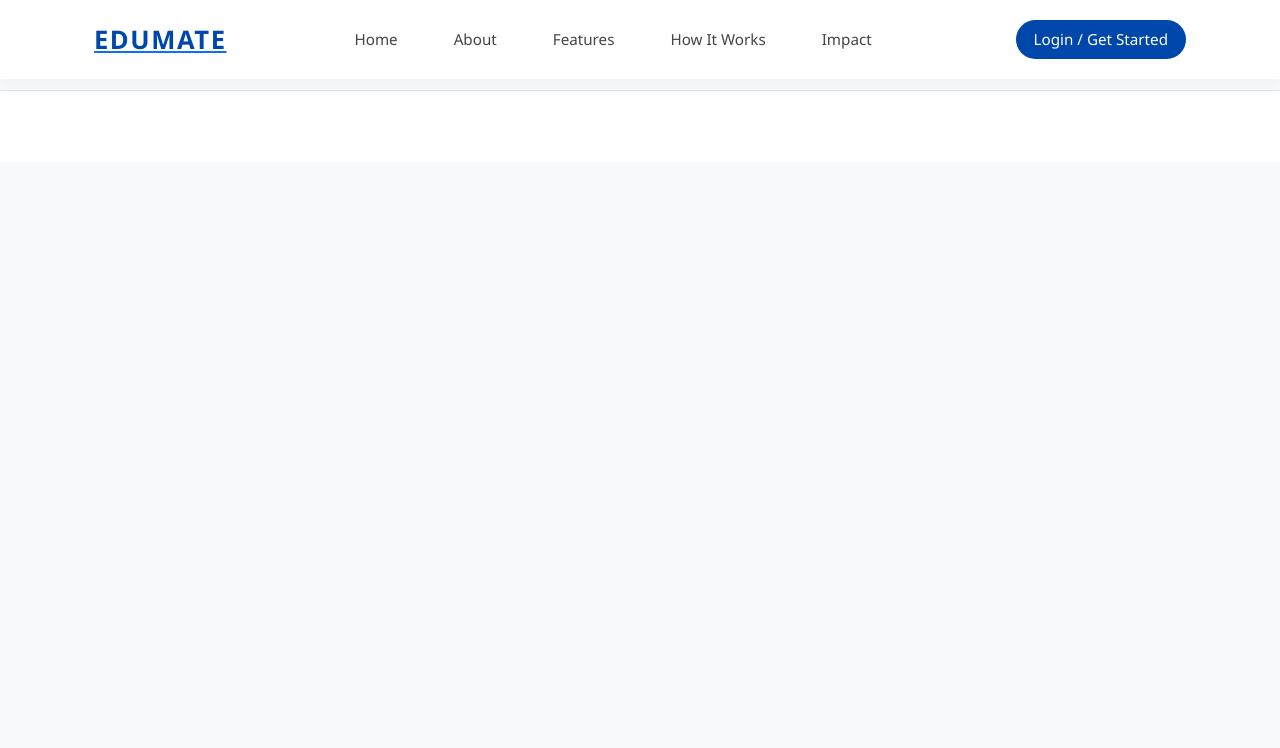
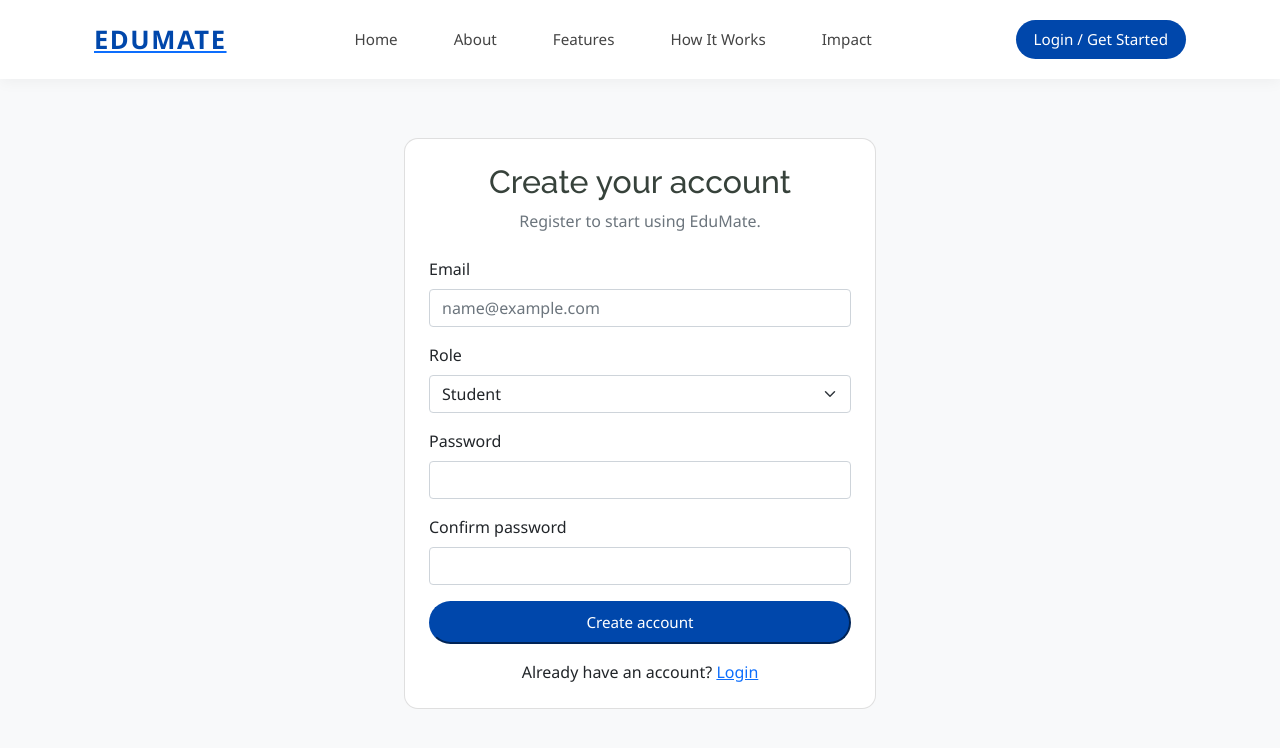
Before and after one commit to zobayerlabib/edumate, a React (Create React App) app in the folder frontend/: page /register in a window 1280 px wide. Shown: the top 748 px of the page. Built offline with nearby package versions, Linux system fonts and the light colour scheme.

Commit message:
Update UI styling and add homepage logo

```diff
--- a/frontend/package.json
+++ b/frontend/package.json
@@ -3,6 +3,7 @@
   "version": "0.1.0",
   "private": true,
   "dependencies": {
+    "axios": "^1.13.2",
     "bootstrap": "^5.1.3",
     "react": "^18.1.0",
     "react-bootstrap": "^2.3.1",
--- a/frontend/src/App.js
+++ b/frontend/src/App.js
@@ -2,7 +2,7 @@
 import React from "react";
 import "./App.css";
 
-import { BrowserRouter as Router, Routes, Route } from "react-router-dom";
+import { BrowserRouter as Router, Routes, Route, Navigate } from "react-router-dom";
 
 import Navbar from "./components/layout/Navbar";
 import Footer from "./components/layout/Footer";
@@ -13,14 +13,17 @@ import StudentDashboard from "./pages/StudentDashboard";
 import TeacherDashboard from "./pages/TeacherDashboard";
 import AdminDashboard from "./pages/AdminDashboard";
 
-// NEW auth pages
 import AuthLoginPage from "./pages/AuthLoginPage";
 import RegisterPage from "./pages/RegisterPage";
 import ForgotPasswordPage from "./pages/ForgotPasswordPage";
 
+import { AuthProvider } from "./context/AuthContext";
+import ProtectedRoute from "./components/auth/ProtectedRoute";
+
 function App() {
   return (
     <Router>
+      <AuthProvider>
         <div className="edumate-page">
           <Navbar />
 
@@ -28,23 +31,34 @@ function App() {
             <Routes>
               <Route path="/" element={<HomePage />} />
 
-            {/* Role selection (kept at /login) */}
-            <Route path="/login" element={<RoleSelectPage />} />
+              {/* Role select */}
+              <Route path="/login/role-select" element={<RoleSelectPage />} />
 
-            {/* New auth routes */}
-            <Route path="/auth/login" element={<AuthLoginPage />} />
-            <Route path="/auth/register" element={<RegisterPage />} />
-            <Route path="/auth/forgot-password" element={<ForgotPasswordPage />} />
+              {/* Auth */}
+              <Route path="/login" element={<AuthLoginPage />} />
+              <Route path="/register" element={<RegisterPage />} />
+              <Route path="/forgot-password" element={<ForgotPasswordPage />} />
 
-            {/* Dashboards */}
+              {/* Protected dashboards */}
+              <Route element={<ProtectedRoute allowedRoles={["student"]} />}>
                 <Route path="/student" element={<StudentDashboard />} />
+              </Route>
+
+              <Route element={<ProtectedRoute allowedRoles={["teacher"]} />}>
                 <Route path="/teacher" element={<TeacherDashboard />} />
+              </Route>
+
+              <Route element={<ProtectedRoute allowedRoles={["admin"]} />}>
                 <Route path="/admin" element={<AdminDashboard />} />
+              </Route>
+
+              <Route path="*" element={<Navigate to="/" replace />} />
             </Routes>
           </main>
 
           <Footer />
         </div>
+      </AuthProvider>
     </Router>
   );
 }
--- /dev/null
+++ b/frontend/src/api/axios.js
@@ -0,0 +1,14 @@
+// src/api/axios.js
+import axios from "axios";
+
+const api = axios.create({
+  baseURL: process.env.REACT_APP_API_BASE_URL || "http://127.0.0.1:8000",
+});
+
+api.interceptors.request.use((config) => {
+  const token = localStorage.getItem("edumate_token");
+  if (token) config.headers.Authorization = `Bearer ${token}`;
+  return config;
+});
+
+export default api;
--- /dev/null
+++ b/frontend/src/components/auth/ProtectedRoute.js
@@ -0,0 +1,21 @@
+// src/components/auth/ProtectedRoute.js
+import React from "react";
+import { Navigate, Outlet, useLocation } from "react-router-dom";
+import { useAuth } from "../../context/AuthContext";
+
+export default function ProtectedRoute({ allowedRoles }) {
+  const { isAuthenticated, user } = useAuth();
+  const location = useLocation();
+
+  if (!isAuthenticated) {
+    return <Navigate to="/login" replace state={{ from: location.pathname }} />;
+  }
+
+  if (allowedRoles?.length && user?.role && !allowedRoles.includes(user.role)) {
+    const role = user.role;
+    const fallback = role === "admin" ? "/admin" : role === "teacher" ? "/teacher" : "/student";
+    return <Navigate to={fallback} replace />;
+  }
+
+  return <Outlet />;
+}
--- a/frontend/src/components/layout/Navbar.js
+++ b/frontend/src/components/layout/Navbar.js
@@ -1,8 +1,12 @@
 // src/components/layout/Navbar.js
 import React from "react";
-import { Link } from "react-router-dom";
+import { Link, useNavigate } from "react-router-dom";
+import { useAuth } from "../../context/AuthContext";
 
 function Navbar() {
+  const navigate = useNavigate();
+  const { isAuthenticated, user, logout } = useAuth();
+
   return (
     <header
       id="header"
@@ -19,37 +23,40 @@ function Navbar() {
         <nav id="navbar" className="navbar">
           <ul>
             <li>
-              <Link className="nav-link" to="/">
-                Home
-              </Link>
+              <a className="nav-link" href="/#hero">Home</a>
             </li>
             <li>
-              <a className="nav-link" href="/#about">
-                About
-              </a>
+              <a className="nav-link" href="/#about">About</a>
             </li>
             <li>
-              <a className="nav-link" href="/#features">
-                Features
-              </a>
+              <a className="nav-link" href="/#features">Features</a>
             </li>
             <li>
-              <a className="nav-link" href="/#how-it-works">
-                How It Works
-              </a>
+              <a className="nav-link" href="/#how-it-works">How It Works</a>
             </li>
             <li>
-              <a className="nav-link" href="/#stats">
-                Impact
-              </a>
+              <a className="nav-link" href="/#stats">Impact</a>
             </li>
           </ul>
         </nav>
 
-        {/* Login / Get Started */}
-        <Link to="/login" className="btn-get-started">
-          Login / Get Started
-        </Link>
+        {/* CTA Button */}
+        {isAuthenticated ? (
+          <button
+            className="btn-get-started"
+            type="button"
+            onClick={() => {
+              logout();
+              navigate("/login");
+            }}
+          >
+            Logout ({user?.role})
+          </button>
+        ) : (
+          <Link to="/login/role-select" className="btn-get-started">
+            Login / Get Started
+          </Link>
+        )}
       </div>
     </header>
   );
--- /dev/null
+++ b/frontend/src/context/AuthContext.js
@@ -0,0 +1,45 @@
+// src/context/AuthContext.js
+import React, { createContext, useContext, useEffect, useMemo, useState } from "react";
+
+const AuthContext = createContext(null);
+
+export function AuthProvider({ children }) {
+  const [token, setToken] = useState(null);
+  const [user, setUser] = useState(null); // { email, role }
+
+  useEffect(() => {
+    const savedToken = localStorage.getItem("edumate_token");
+    const savedUser = localStorage.getItem("edumate_user");
+    if (savedToken) setToken(savedToken);
+    if (savedUser) setUser(JSON.parse(savedUser));
+  }, []);
+
+  const isAuthenticated = !!token;
+
+  const login = ({ token, email, role }) => {
+    setToken(token);
+    setUser({ email, role });
+    localStorage.setItem("edumate_token", token);
+    localStorage.setItem("edumate_user", JSON.stringify({ email, role }));
+  };
+
+  const logout = () => {
+    setToken(null);
+    setUser(null);
+    localStorage.removeItem("edumate_token");
+    localStorage.removeItem("edumate_user");
+  };
+
+  const value = useMemo(
+    () => ({ token, user, isAuthenticated, login, logout }),
+    [token, user, isAuthenticated]
+  );
+
+  return <AuthContext.Provider value={value}>{children}</AuthContext.Provider>;
+}
+
+export function useAuth() {
+  const ctx = useContext(AuthContext);
+  if (!ctx) throw new Error("useAuth must be used inside AuthProvider");
+  return ctx;
+}
--- a/frontend/src/pages/AuthLoginPage.js
+++ b/frontend/src/pages/AuthLoginPage.js
@@ -1,58 +1,94 @@
 // src/pages/AuthLoginPage.js
-import React, { useState } from "react";
-import { useNavigate, Link } from "react-router-dom";
+import React, { useEffect, useState } from "react";
+import { Link, useLocation, useNavigate } from "react-router-dom";
+import api from "../api/axios";
+import { useAuth } from "../context/AuthContext";
 
-function AuthLoginPage() {
+function useQuery() {
+  return new URLSearchParams(useLocation().search);
+}
+
+export default function AuthLoginPage() {
+  const query = useQuery();
+  const roleFromUrl = query.get("role"); // student/teacher/admin
+
+  const location = useLocation();
   const navigate = useNavigate();
+  const { login } = useAuth();
 
-  const [form, setForm] = useState({
-    email: "",
-    password: "",
-    role: "student",
-  });
+  const [email, setEmail] = useState("");
+  const [password, setPassword] = useState("");
+  const [role, setRole] = useState("student");
+  const [loading, setLoading] = useState(false);
+  const [error, setError] = useState("");
 
-  const handleChange = (e) => {
-    const { name, value } = e.target;
-    setForm((prev) => ({ ...prev, [name]: value }));
+  useEffect(() => {
+    if (roleFromUrl === "student" || roleFromUrl === "teacher" || roleFromUrl === "admin") {
+      setRole(roleFromUrl);
+    }
+  }, [roleFromUrl]);
+
+  const goDashboard = (r) => {
+    if (r === "admin") navigate("/admin", { replace: true });
+    else if (r === "teacher") navigate("/teacher", { replace: true });
+    else navigate("/student", { replace: true });
   };
 
-  const handleSubmit = (e) => {
+  const handleSubmit = async (e) => {
     e.preventDefault();
+    setError("");
+    setLoading(true);
 
-    // Mock login: route based on selected role
-    if (form.role === "student") {
-      navigate("/student");
-    } else if (form.role === "teacher") {
-      navigate("/teacher");
-    } else if (form.role === "admin") {
-      navigate("/admin");
+    try {
+      // Backend should return: { access_token, token_type, user: { email, role } }
+      const res = await api.post("/auth/login", { email, password, role });
+
+      const token = res.data?.access_token;
+      const userRole = res.data?.user?.role || role;
+      const userEmail = res.data?.user?.email || email;
+
+      if (!token) throw new Error("No token returned from server.");
+
+      login({ token, email: userEmail, role: userRole });
+
+      const redirectTo = location.state?.from;
+      if (redirectTo) navigate(redirectTo, { replace: true });
+      else goDashboard(userRole);
+    } catch (err) {
+      const msg =
+        err?.response?.data?.detail ||
+        err?.response?.data?.message ||
+        err.message ||
+        "Login failed";
+      setError(msg);
+    } finally {
+      setLoading(false);
     }
   };
 
   return (
-    <section
-      className="py-5"
-      style={{ minHeight: "70vh", background: "#f8f9fa" }}
-    >
-      <div className="container">
-        <div className="row justify-content-center">
-          <div className="col-md-6 col-lg-5">
-            <div className="feature-box">
-              <h2 className="mb-3 text-center">Login to EduMate</h2>
-              <p className="text-muted text-center mb-4">
-                Use your email and select a role to continue. This is a mock login
-                for demonstration purposes.
+    <section className="py-5" style={{ minHeight: "70vh", background: "#f8f9fa" }}>
+      <div className="container" style={{ maxWidth: 520 }}>
+        <div className="card p-4" style={{ borderRadius: 14 }}>
+          <h2 className="text-center mb-2">Login to EduMate</h2>
+          <p className="text-center text-muted mb-4">
+            Sign in to continue to your dashboard.
           </p>
+
+          {error && (
+            <div className="alert alert-danger" role="alert">
+              {error}
+            </div>
+          )}
 
           <form onSubmit={handleSubmit}>
             <div className="mb-3">
               <label className="form-label">Email address</label>
               <input
+                className="form-control"
                 type="email"
-                    className="form-control"
-                    name="email"
-                    value={form.email}
-                    onChange={handleChange}
+                value={email}
+                onChange={(e) => setEmail(e.target.value)}
                 placeholder="name@example.com"
                 required
               />
@@ -61,11 +97,10 @@ function AuthLoginPage() {
             <div className="mb-3">
               <label className="form-label">Password</label>
               <input
+                className="form-control"
                 type="password"
-                    className="form-control"
-                    name="password"
-                    value={form.password}
-                    onChange={handleChange}
+                value={password}
+                onChange={(e) => setPassword(e.target.value)}
                 placeholder="••••••••"
                 required
               />
@@ -73,55 +108,28 @@ function AuthLoginPage() {
 
             <div className="mb-3">
               <label className="form-label">Role</label>
-                  <select
-                    className="form-select"
-                    name="role"
-                    value={form.role}
-                    onChange={handleChange}
-                  >
+              <select className="form-select" value={role} onChange={(e) => setRole(e.target.value)}>
                 <option value="student">Student</option>
                 <option value="teacher">Teacher</option>
                 <option value="admin">Admin</option>
               </select>
             </div>
 
-                <div className="d-flex justify-content-between align-items-center mb-3">
-                  <div className="form-check">
-                    <input
-                      className="form-check-input"
-                      type="checkbox"
-                      id="rememberMe"
-                    />
-                    <label className="form-check-label" htmlFor="rememberMe">
-                      Remember me
-                    </label>
-                  </div>
-                  <Link to="/auth/forgot-password" className="small">
-                    Forgot password?
-                  </Link>
+            <button className="btn-get-started w-100" type="submit" disabled={loading}>
+              {loading ? "Logging in..." : "Login"}
+            </button>
+
+            <div className="d-flex justify-content-between mt-3">
+              <Link to="/forgot-password">Forgot password?</Link>
+              <Link to="/register">Create an account</Link>
             </div>
 
-                <button type="submit" className="btn-get-started w-100">
-                  Login
-                </button>
+            <div className="text-center mt-3">
+              <Link to="/login/role-select">Continue by choosing a role</Link>
+            </div>
           </form>
-
-              <p className="mt-3 mb-1 text-center">
-                <span className="text-muted">Don&apos;t have an account?</span>{" "}
-                <Link to="/auth/register">Create an account</Link>
-              </p>
-
-              <p className="mb-0 text-center" style={{ fontSize: "0.85rem" }}>
-                Or you can{" "}
-                <Link to="/login">continue by choosing a role</Link> without
-                entering credentials.
-              </p>
-            </div>
-          </div>
         </div>
       </div>
     </section>
   );
 }
-
-export default AuthLoginPage;
--- a/frontend/src/pages/ForgotPasswordPage.js
+++ b/frontend/src/pages/ForgotPasswordPage.js
@@ -2,38 +2,36 @@
 import React, { useState } from "react";
 import { Link } from "react-router-dom";
 
-function ForgotPasswordPage() {
+export default function ForgotPasswordPage() {
   const [email, setEmail] = useState("");
-  const [submitted, setSubmitted] = useState(false);
+  const [sent, setSent] = useState(false);
 
   const handleSubmit = (e) => {
     e.preventDefault();
-    // In a real system, a reset link would be sent.
-    setSubmitted(true);
+    // Later: call backend endpoint to send reset email
+    setSent(true);
   };
 
   return (
-    <section
-      className="py-5"
-      style={{ minHeight: "70vh", background: "#f8f9fa" }}
-    >
-      <div className="container">
-        <div className="row justify-content-center">
-          <div className="col-md-6 col-lg-5">
-            <div className="feature-box">
-              <h2 className="mb-3 text-center">Reset Password</h2>
-              <p className="text-muted text-center mb-4">
-                Enter your email address and we will simulate sending a password
-                reset link.
+    <section className="py-5" style={{ minHeight: "70vh", background: "#f8f9fa" }}>
+      <div className="container" style={{ maxWidth: 520 }}>
+        <div className="card p-4" style={{ borderRadius: 14 }}>
+          <h2 className="text-center mb-2">Reset your password</h2>
+          <p className="text-center text-muted mb-4">
+            Enter your email and we’ll send a reset link.
           </p>
 
-              {!submitted ? (
+          {sent ? (
+            <div className="alert alert-success">
+              If an account exists for <b>{email}</b>, a reset link will be sent.
+            </div>
+          ) : (
             <form onSubmit={handleSubmit}>
               <div className="mb-3">
-                    <label className="form-label">Email address</label>
+                <label className="form-label">Email</label>
                 <input
+                  className="form-control"
                   type="email"
-                      className="form-control"
                   value={email}
                   onChange={(e) => setEmail(e.target.value)}
                   placeholder="name@example.com"
@@ -41,28 +39,17 @@ function ForgotPasswordPage() {
                 />
               </div>
 
-                  <button type="submit" className="btn-get-started w-100">
-                    Send Reset Link
+              <button className="btn-get-started w-100" type="submit">
+                Send reset link
               </button>
             </form>
-              ) : (
-                <div className="text-center">
-                  <p className="mb-3">
-                    If this were connected to a backend, a password reset link
-                    would now be sent to <strong>{email}</strong>.
-                  </p>
-                </div>
           )}
 
-              <p className="mt-3 mb-0 text-center">
-                <Link to="/auth/login">Back to login</Link>
-              </p>
-            </div>
+          <div className="text-center mt-3">
+            <Link to="/login">Back to login</Link>
           </div>
         </div>
       </div>
     </section>
   );
 }
-
-export default ForgotPasswordPage;
--- a/frontend/src/pages/RegisterPage.js
+++ b/frontend/src/pages/RegisterPage.js
@@ -1,68 +1,63 @@
 // src/pages/RegisterPage.js
 import React, { useState } from "react";
-import { useNavigate, Link } from "react-router-dom";
+import { Link, useNavigate } from "react-router-dom";
+import api from "../api/axios";
 
-function RegisterPage() {
+export default function RegisterPage() {
   const navigate = useNavigate();
 
-  const [form, setForm] = useState({
-    fullName: "",
-    email: "",
-    role: "student",
-    password: "",
-    confirmPassword: "",
-  });
+  const [role, setRole] = useState("student");
+  const [email, setEmail] = useState("");
+  const [password, setPassword] = useState("");
+  const [confirm, setConfirm] = useState("");
+  const [loading, setLoading] = useState(false);
+  const [error, setError] = useState("");
 
-  const handleChange = (e) => {
-    const { name, value } = e.target;
-    setForm((prev) => ({ ...prev, [name]: value }));
-  };
+  const handleSubmit = async (e) => {
+    e.preventDefault();
+    setError("");
 
-  const handleSubmit = (e) => {
-    e.preventDefault();
+    if (password !== confirm) {
+      setError("Passwords do not match.");
+      return;
+    }
 
-    // In a real system, you would validate & send to backend.
-    // For now, just redirect to login.
-    navigate("/auth/login");
+    setLoading(true);
+    try {
+      // Backend should implement: POST /auth/register { email, password, role }
+      await api.post("/auth/register", { email, password, role });
+      navigate(`/login?role=${role}`, { replace: true });
+    } catch (err) {
+      const msg =
+        err?.response?.data?.detail ||
+        err?.response?.data?.message ||
+        err.message ||
+        "Registration failed";
+      setError(msg);
+    } finally {
+      setLoading(false);
+    }
   };
 
   return (
-    <section
-      className="py-5"
-      style={{ minHeight: "70vh", background: "#f8f9fa" }}
-    >
-      <div className="container">
-        <div className="row justify-content-center">
-          <div className="col-md-6 col-lg-5">
-            <div className="feature-box">
-              <h2 className="mb-3 text-center">Create an EduMate Account</h2>
-              <p className="text-muted text-center mb-4">
-                Register with basic details and choose your role. Integration with
-                real authentication will be added in the backend phase.
+    <section className="py-5" style={{ minHeight: "70vh", background: "#f8f9fa" }}>
+      <div className="container" style={{ maxWidth: 520 }}>
+        <div className="card p-4" style={{ borderRadius: 14 }}>
+          <h2 className="text-center mb-2">Create your account</h2>
+          <p className="text-center text-muted mb-4">
+            Register to start using EduMate.
           </p>
+
+          {error && <div className="alert alert-danger">{error}</div>}
 
           <form onSubmit={handleSubmit}>
             <div className="mb-3">
-                  <label className="form-label">Full name</label>
+              <label className="form-label">Email</label>
               <input
-                    type="text"
                 className="form-control"
-                    name="fullName"
-                    value={form.fullName}
-                    onChange={handleChange}
-                    placeholder="Your name"
-                    required
-                  />
-                </div>
-
-                <div className="mb-3">
-                  <label className="form-label">Email address</label>
-                  <input
                 type="email"
-                    className="form-control"
-                    name="email"
-                    value={form.email}
-                    onChange={handleChange}
+                value={email}
+                onChange={(e) => setEmail(e.target.value)}
                 placeholder="name@example.com"
                 required
               />
@@ -70,12 +65,7 @@ function RegisterPage() {
 
             <div className="mb-3">
               <label className="form-label">Role</label>
-                  <select
-                    className="form-select"
-                    name="role"
-                    value={form.role}
-                    onChange={handleChange}
-                  >
+              <select className="form-select" value={role} onChange={(e) => setRole(e.target.value)}>
                 <option value="student">Student</option>
                 <option value="teacher">Teacher</option>
                 <option value="admin">Admin</option>
@@ -85,11 +75,10 @@ function RegisterPage() {
             <div className="mb-3">
               <label className="form-label">Password</label>
               <input
+                className="form-control"
                 type="password"
-                    className="form-control"
-                    name="password"
-                    value={form.password}
-                    onChange={handleChange}
+                value={password}
+                onChange={(e) => setPassword(e.target.value)}
                 required
               />
             </div>
@@ -97,30 +86,24 @@ function RegisterPage() {
             <div className="mb-3">
               <label className="form-label">Confirm password</label>
               <input
+                className="form-control"
                 type="password"
-                    className="form-control"
-                    name="confirmPassword"
-                    value={form.confirmPassword}
-                    onChange={handleChange}
+                value={confirm}
+                onChange={(e) => setConfirm(e.target.value)}
                 required
               />
             </div>
 
-                <button type="submit" className="btn-get-started w-100">
-                  Register
+            <button className="btn-get-started w-100" type="submit" disabled={loading}>
+              {loading ? "Creating..." : "Create account"}
             </button>
+
+            <div className="text-center mt-3">
+              Already have an account? <Link to="/login">Login</Link>
+            </div>
           </form>
-
-              <p className="mt-3 mb-0 text-center">
-                <span className="text-muted">Already have an account?</span>{" "}
-                <Link to="/auth/login">Back to login</Link>
-              </p>
-            </div>
-          </div>
         </div>
       </div>
     </section>
   );
 }
-
-export default RegisterPage;
```
Also changed, not shown: frontend/src/pages/RoleSelectPage.js (+11 -25 lines), 2 other files (tests, documents, lock files or other folders). Lines whose indentation alone changed are shown as unchanged.
